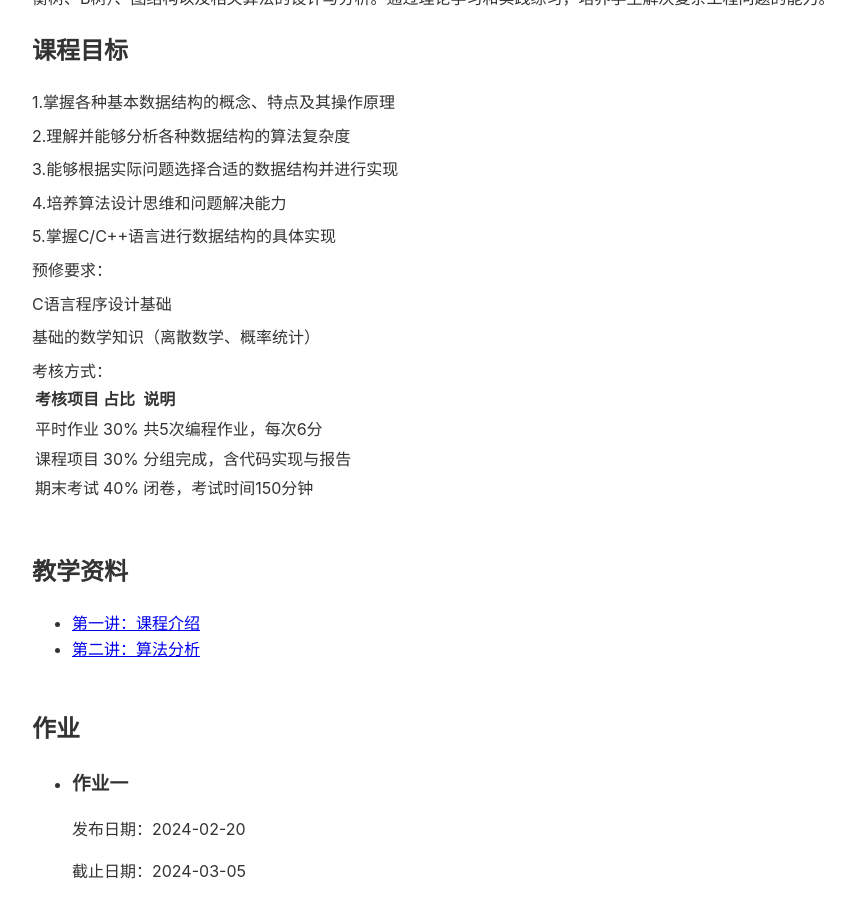
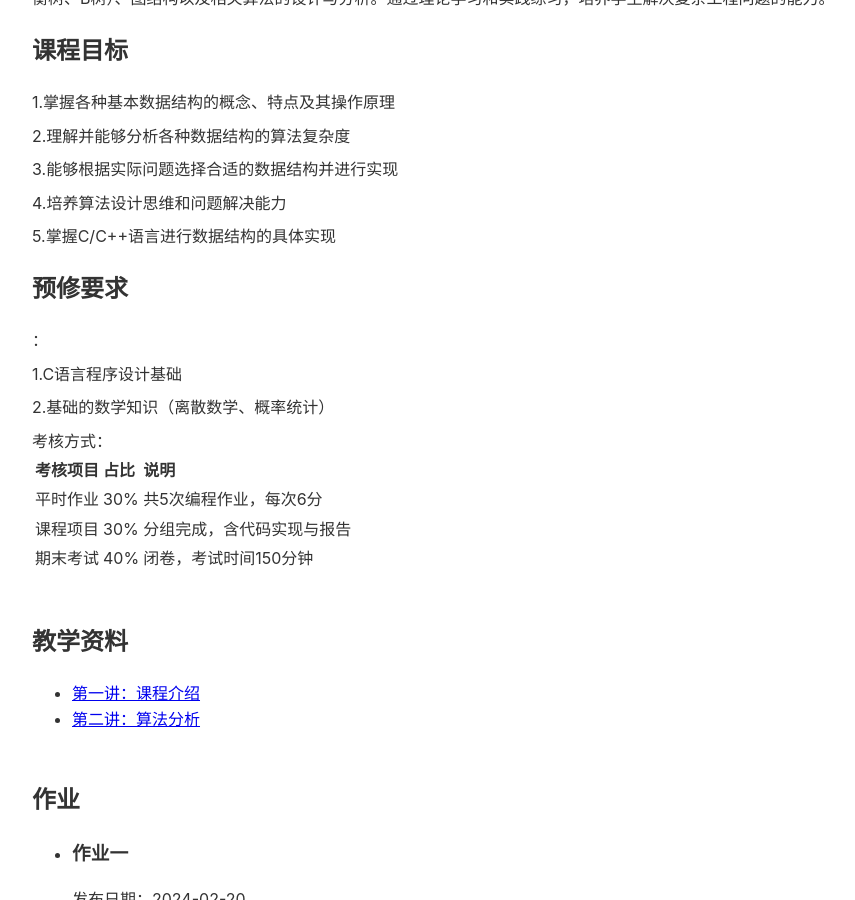
Before and after one commit to kejiwei/kejiwei.github.io, a Jekyll site: the page teaching/courses/data_structure/index.html, which Jekyll copies as it is, in a window 1280 px wide and 900 px high, scrolled down 553 px. Shown: the whole window, without its empty margins (8-863 px from the left). Built offline with Jekyll 4.4.1, drawn with Linux system fonts in a browser that asks for light colours.

Commit message:
Update index.html

```diff
--- a/teaching/courses/data_structure/index.html
+++ b/teaching/courses/data_structure/index.html
@@ -39,12 +39,12 @@
                     <li>5.掌握C/C++语言进行数据结构的具体实现</li>
                 </ul>
 
-                <li>预修要求：
-                    <ul>
-                        <li>C语言程序设计基础</li>
-                        <li>基础的数学知识（离散数学、概率统计）</li>
-                    </ul>
-                </li>
+            <h2>预修要求</h2>：
+                <ul>
+                    <li>1.C语言程序设计基础</li>
+                    <li>2.基础的数学知识（离散数学、概率统计）</li>
+                </ul>
+
                 <li>考核方式：
                     <table class="assessment-table">
                         <thead>
```
